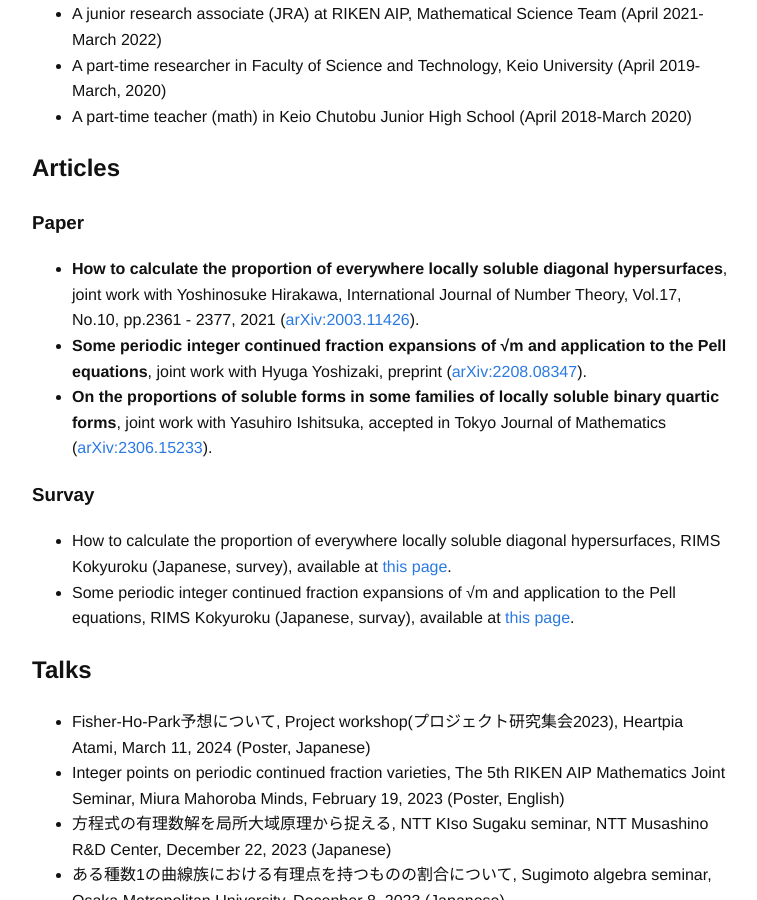
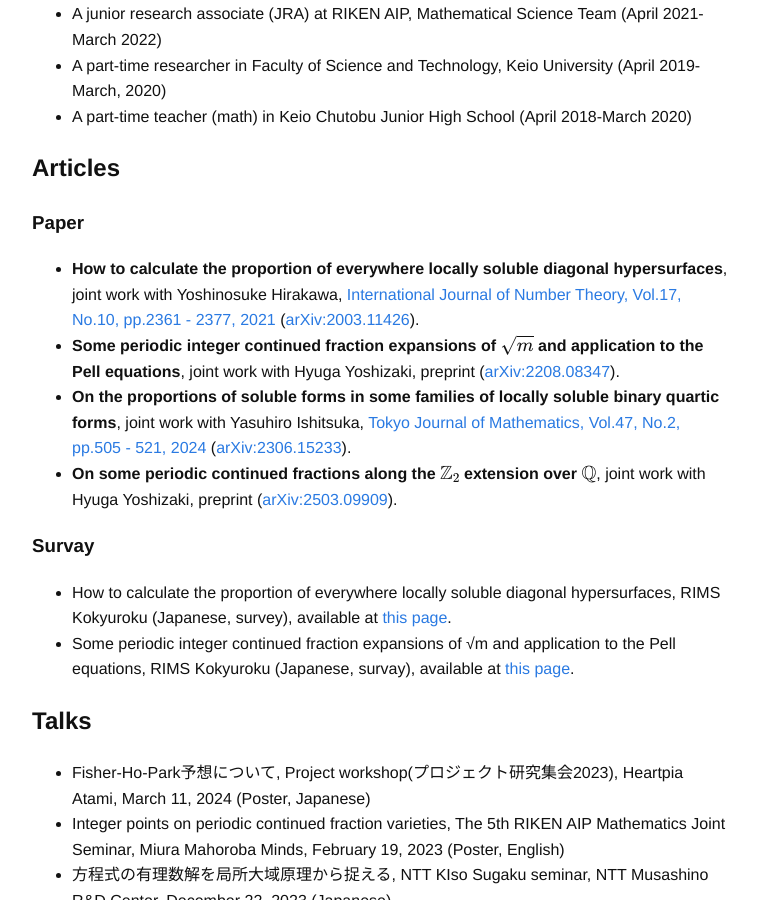
Before and after one commit to Kanayoshi/Kanayoshi.github.io, a Jekyll site: the page built from index.md, in a window 1280 px wide and 900 px high, scrolled down 847 px. Shown: the whole window, without its empty margins (258-1015 px from the left). Built offline with Jekyll 4.4.1, drawn with Linux system fonts in a browser that asks for light colours; formulas are drawn with MathJax 3.

Commit message:
modify article

```diff
--- a/index.md
+++ b/index.md
@@ -57,18 +57,11 @@ Email-2: ahbn112358\[at\]gmail.com (Please replace \[at\] with @.)
 
 ### Paper
 
-- **How to calculate the proportion of everywhere locally soluble
-  diagonal hypersurfaces**, joint work with Yoshinosuke Hirakawa,
-  International Journal of Number Theory, Vol.17, No.10, pp.2361 - 2377,
-  2021 ([arXiv:2003.11426](https://arxiv.org/abs/2003.11426)).
-- **Some periodic integer continued fraction expansions of √m and
-  application to the Pell equations**, joint work with Hyuga Yoshizaki,
-  preprint
-  ([arXiv:2208.08347](https://doi.org/10.48550/arXiv.2208.08347)).
-- **On the proportions of soluble forms in some families of locally
-  soluble binary quartic forms**, joint work with Yasuhiro Ishitsuka,
-  accepted in Tokyo Journal of Mathematics
-  ([arXiv:2306.15233](https://doi.org/10.48550/arXiv.2306.15233)).
+- **How to calculate the proportion of everywhere locally soluble diagonal hypersurfaces**, joint work with Yoshinosuke Hirakawa, [International Journal of Number Theory, Vol.17, No.10, pp.2361 - 2377, 2021](https://doi.org/10.1142/S1793042121500925) ([arXiv:2003.11426](https://arxiv.org/abs/2003.11426)).
+- **Some periodic integer continued fraction expansions of $\sqrt{m}$ and application to the Pell equations**, joint work with Hyuga Yoshizaki, preprint ([arXiv:2208.08347](https://doi.org/10.48550/arXiv.2208.08347)).
+- **On the proportions of soluble forms in some families of locally soluble binary quartic forms**, joint work with Yasuhiro Ishitsuka, [Tokyo Journal of Mathematics, Vol.47, No.2, pp.505 - 521, 2024](https://doi.org/10.3836/tjm/1502179411) ([arXiv:2306.15233](https://doi.org/10.48550/arXiv.2306.15233)).
+- **On some periodic continued fractions along the $\mathbb{Z}_2$ extension over $\mathbb{Q}$**, joint work with Hyuga Yoshizaki, preprint ([arXiv:2503.09909](
+https://doi.org/10.48550/arXiv.2503.09909)).
 
 ### Survay
 
```
